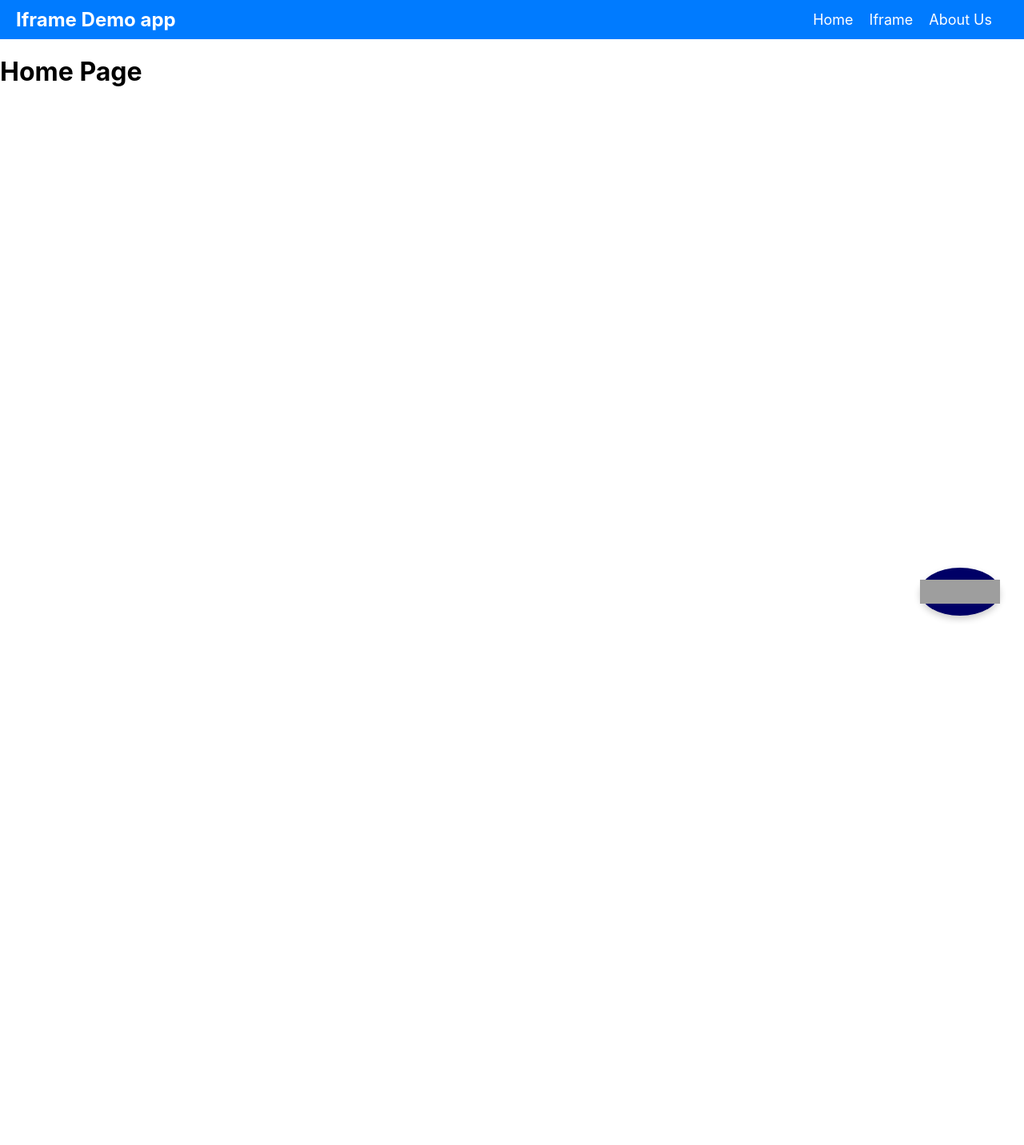
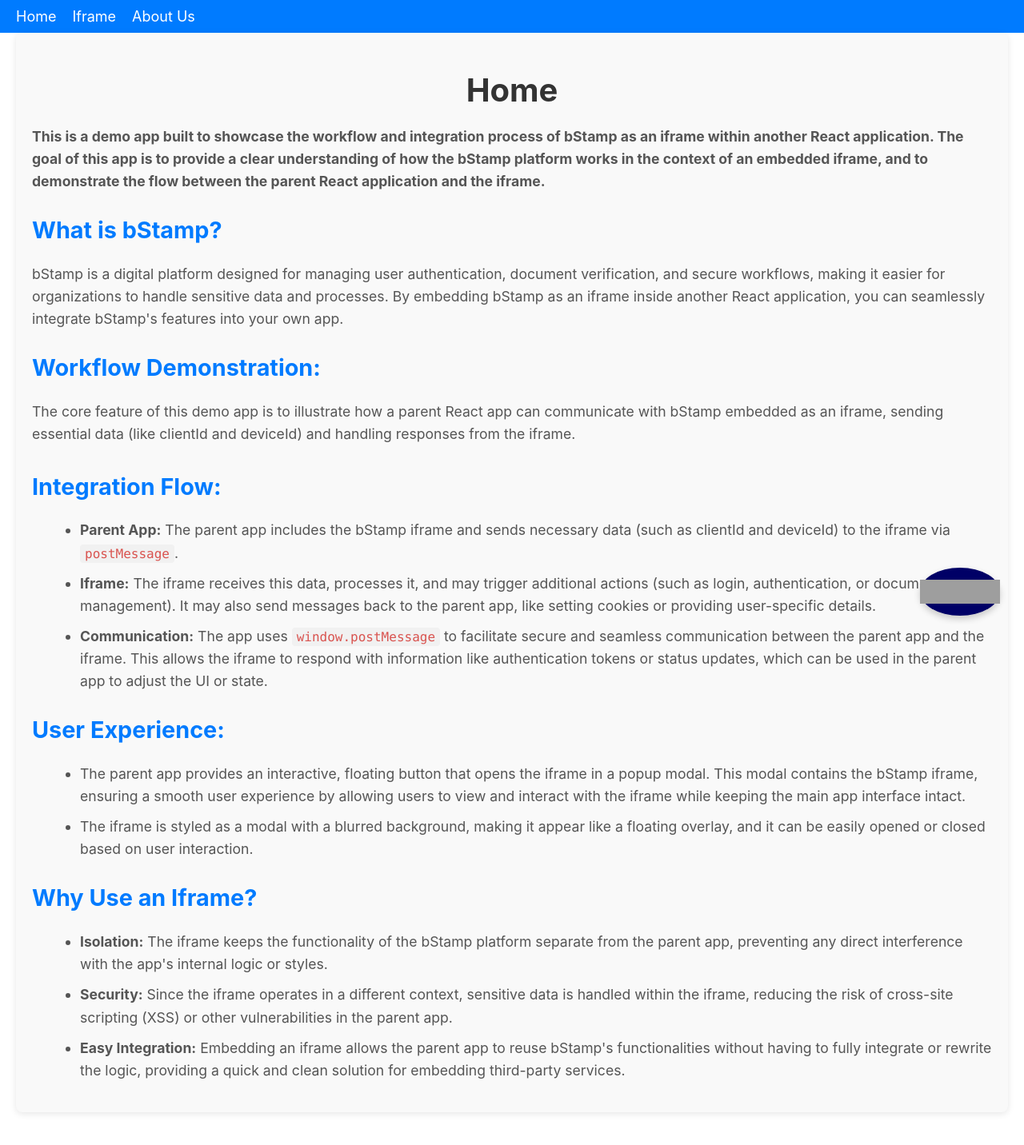
Before and after one commit to alan-edx/iframe-parent, a React (Create React App) app: page / in a window 1280 px wide. Shown: the top 1432 px of the page at 80% size. Before the commit the page ends 835 px from the top, so only its background shows below. Built offline with nearby package versions, Linux system fonts and the light colour scheme; grey boxes are pictures that could not be loaded.

Commit message:
fix: passing id from parent

```diff
--- a/src/components/Header.tsx
+++ b/src/components/Header.tsx
@@ -4,7 +4,6 @@
 const Header: React.FC = () => {
   return (
     <header style={headerStyle}>
-      <div style={logoStyle}>Iframe Demo app</div>
       <nav>
         <ul style={navListStyle}>
           <li style={navItemStyle}>
--- a/src/pages/home.tsx
+++ b/src/pages/home.tsx
@@ -1,57 +1,44 @@
-import React, { useEffect, useRef } from 'react';
+import React from 'react';
+import '../components/Home.css'
 
 const Home: React.FC = () => {
-  const iframeRef = useRef<HTMLIFrameElement>(null);
-  // const clientId = "2e799083-730b-40c9-ada0-d50f8a5c0357"
-  const clientId = "6d4ead19-b011-488c-97e4-b506bf5d6cd2"
-  const deviceId = "Yd473Xajz7L6w7uwiL6kSokFwiBcAHuQlJd8PBPbxLrgzqxFNW11cgAqkPTPa6YEyx0qBHxJvlhIxFAxwFg3pA==";
+  return (
+    <div className="home-container">
+      <h1 className="home-title">Home</h1>
+      <div className="home-content">
+        <p>
+          <strong>This is a demo app built to showcase the workflow and integration process of bStamp as an iframe within another React application. The goal of this app is to provide a clear understanding of how the bStamp platform works in the context of an embedded iframe, and to demonstrate the flow between the parent React application and the iframe.</strong>
+        </p>
+        <h2>What is bStamp?</h2>
+        <p>
+          bStamp is a digital platform designed for managing user authentication, document verification, and secure workflows, making it easier for organizations to handle sensitive data and processes. By embedding bStamp as an iframe inside another React application, you can seamlessly integrate bStamp's features into your own app.
+        </p>
 
-  const handleMessage = (event: MessageEvent) => {
-    if (event.origin !== 'http://localhost:3000') return;
+        <h2>Workflow Demonstration:</h2>
+        <p>
+          The core feature of this demo app is to illustrate how a parent React app can communicate with bStamp embedded as an iframe, sending essential data (like clientId and deviceId) and handling responses from the iframe.
+        </p>
 
-    console.log('Received message:', event.data);
+        <h3>Integration Flow:</h3>
+        <ul>
+          <li><strong>Parent App:</strong> The parent app includes the bStamp iframe and sends necessary data (such as clientId and deviceId) to the iframe via <code>postMessage</code>.</li>
+          <li><strong>Iframe:</strong> The iframe receives this data, processes it, and may trigger additional actions (such as login, authentication, or document management). It may also send messages back to the parent app, like setting cookies or providing user-specific details.</li>
+          <li><strong>Communication:</strong> The app uses <code>window.postMessage</code> to facilitate secure and seamless communication between the parent app and the iframe. This allows the iframe to respond with information like authentication tokens or status updates, which can be used in the parent app to adjust the UI or state.</li>
+        </ul>
 
-    if (event.data.type === 'SET_COOKIE') {
-      const cookieData = event.data.encCookieData;
-      console.log('Cookie Data:', cookieData);
-      document.cookie = cookieData;
-      console.log('Cookie set from iframe:', cookieData);
-    }
-  };
+        <h2>User Experience:</h2>
+        <ul>
+          <li>The parent app provides an interactive, floating button that opens the iframe in a popup modal. This modal contains the bStamp iframe, ensuring a smooth user experience by allowing users to view and interact with the iframe while keeping the main app interface intact.</li>
+          <li>The iframe is styled as a modal with a blurred background, making it appear like a floating overlay, and it can be easily opened or closed based on user interaction.</li>
+        </ul>
 
-  useEffect(() => {
-    window.addEventListener('message', handleMessage);
-
-    return () => {
-      window.removeEventListener('message', handleMessage);
-    };
-  }, []);
-
-  useEffect(() => {
-    // Send the clientId and deviceId to the iframe once it's loaded
-    const iframe = iframeRef.current;
-    if (iframe) {
-      iframe.onload = () => {
-        iframe.contentWindow?.postMessage(
-          { clientId, deviceId },
-          'http://localhost:3000'
-        );
-      };
-    }
-  }, [clientId, deviceId]);
-
-  return (
-    <div>
-      <h1>Home Page</h1>
-      <iframe
-        src="http://localhost:3000" // URL of your iframe
-        title="Other React App"
-        style={{
-          width: '800px',
-          height: '600px',
-          border: 'none',
-        }}
-      />
+        <h2>Why Use an Iframe?</h2>
+        <ul>
+          <li><strong>Isolation:</strong> The iframe keeps the functionality of the bStamp platform separate from the parent app, preventing any direct interference with the app's internal logic or styles.</li>
+          <li><strong>Security:</strong> Since the iframe operates in a different context, sensitive data is handled within the iframe, reducing the risk of cross-site scripting (XSS) or other vulnerabilities in the parent app.</li>
+          <li><strong>Easy Integration:</strong> Embedding an iframe allows the parent app to reuse bStamp's functionalities without having to fully integrate or rewrite the logic, providing a quick and clean solution for embedding third-party services.</li>
+        </ul>
+      </div>
     </div>
   );
 };
--- a/src/pages/iframe.tsx
+++ b/src/pages/iframe.tsx
@@ -3,7 +3,9 @@
 const IFrame: React.FC = () => {
   const iframeRef = useRef<HTMLIFrameElement>(null);
   // const clientId = "2e799083-730b-40c9-ada0-d50f8a5c0357"
-  const clientId = "6d4ead19-b011-488c-97e4-b506bf5d6cd2"
+  // const clientId = "6d4ead19-b011-488c-97e4-b506bf5d6cd2"
+  // const clientId = "7db3cc91-7adc-484b-adcc-f6676754bff9"
+  const clientId = "6b0e2a9a-da01-4b1f-872b-7bb14c8cf5d8" //yopmail-alan
   const deviceId = "Yd473Xajz7L6w7uwiL6kSokFwiBcAHuQlJd8PBPbxLrgzqxFNW11cgAqkPTPa6YEyx0qBHxJvlhIxFAxwFg3pA==";
 
   const handleMessage = (event: MessageEvent) => {
@@ -32,6 +34,7 @@
     const iframe = iframeRef.current;
     if (iframe) {
       iframe.onload = () => {
+        console.log("Sending message to iframe--->>>>11111", { clientId, deviceId });
         iframe.contentWindow?.postMessage(
           { clientId, deviceId },
           'http://localhost:3000'
@@ -42,13 +45,13 @@
 
   return (
     <div>
-      <h1>Iframe</h1>
       <iframe
+        ref={iframeRef}
         src="http://localhost:3000" // URL of your iframe
         title="Other React App"
         style={{
-          width: '800px',
-          height: '600px',
+          width: '1000px',
+          height: '800px',
           border: 'none',
         }}
       />
```
